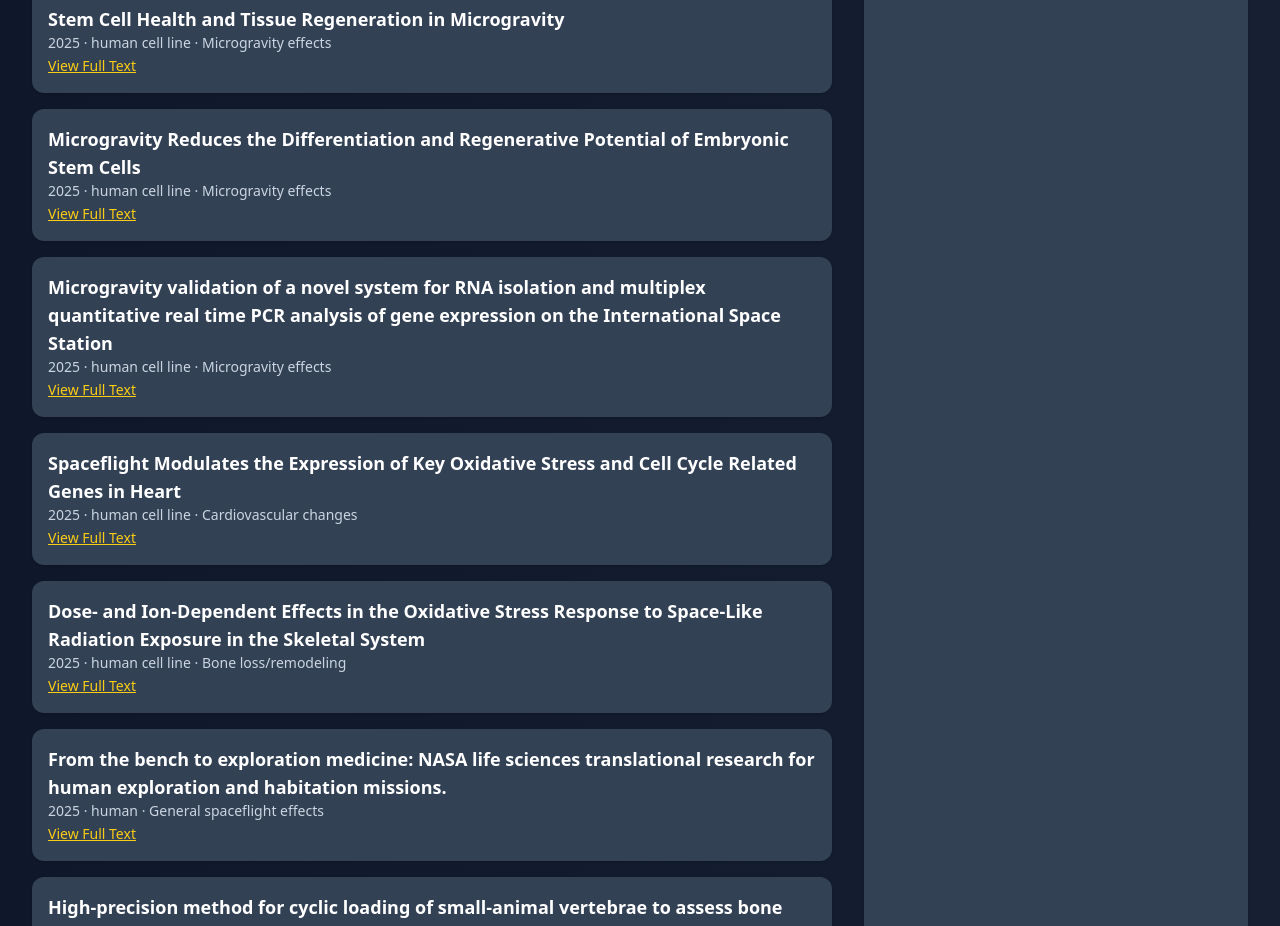
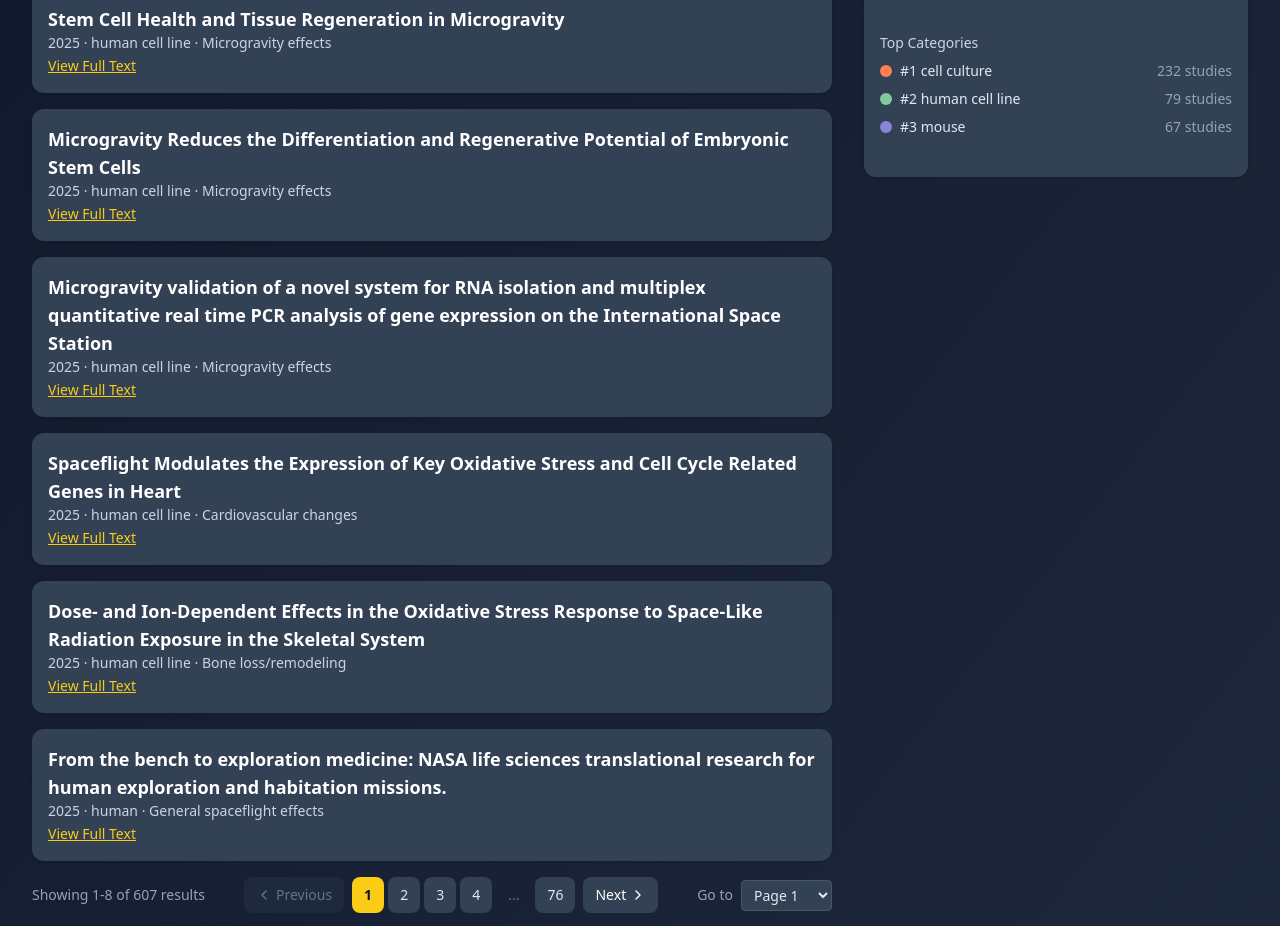
Before and after one commit to laineyl-cmu-F24/nasa, a React (Vite) app: page / in a window 1280 px wide. Shown: the part 495-1421 px from the top of the page. Built offline with nearby package versions, Linux system fonts and the light colour scheme.

Commit message:
update ui

```diff
--- a/src/App.jsx
+++ b/src/App.jsx
@@ -8,20 +8,31 @@ import { useSearch } from "./hooks/useSearch"
 import { mockPubs } from "./data/mockData"
 
 export default function App() {
-  const { query, setQuery, filteredPublications } = useSearch(mockPubs)
+  const {
+    query,
+    setQuery,
+    filteredPublications,
+    allFilteredPublications,
+    currentPage,
+    totalPages,
+    totalItems,
+    itemsPerPage,
+    onPageChange
+  } = useSearch(mockPubs, 8) // 每页显示8条结果
 
   useEffect(() => {
     console.log("Filtered Publications:", filteredPublications)
+    console.log("All Filtered Publications:", allFilteredPublications)
     console.log("Mock Publications:", mockPubs)
-  }, [filteredPublications])
+  }, [filteredPublications, allFilteredPublications])
 
   const dynamicOrganismStats = useMemo(() => {
     const stats = {}
-    filteredPublications.forEach((pub) => {
+    allFilteredPublications.forEach((pub) => {
       stats[pub.organism] = (stats[pub.organism] || 0) + 1
     })
     return Object.entries(stats).map(([name, value]) => ({ name, value }))
-  }, [filteredPublications])
+  }, [allFilteredPublications])
 
   return (
     <div className="min-h-screen bg-gradient-to-br from-slate-900 to-slate-800 text-white p-8">
@@ -30,7 +41,14 @@ export default function App() {
       <SearchBar query={query} onQueryChange={setQuery} />
 
       <div className="grid grid-cols-1 md:grid-cols-3 gap-8">
-        <PublicationResults publications={filteredPublications} />
+        <PublicationResults
+          publications={filteredPublications}
+          currentPage={currentPage}
+          totalPages={totalPages}
+          totalItems={totalItems}
+          itemsPerPage={itemsPerPage}
+          onPageChange={onPageChange}
+        />
         <OrganismChart data={dynamicOrganismStats} />
       </div>
 
--- a/src/components/OrganismChart.jsx
+++ b/src/components/OrganismChart.jsx
@@ -7,10 +7,22 @@ export default function OrganismChart({ data }) {
     return data.map((_, index) => baseColors[index % baseColors.length])
   }, [data])
 
+  // 获取前三最多的类别
+  const topThree = useMemo(() => {
+    return [...data]
+      .sort((a, b) => b.value - a.value)
+      .slice(0, 3)
+      .map((item, index) => ({
+        ...item,
+        color: COLORS[data.findIndex(d => d.name === item.name)],
+        rank: index + 1
+      }))
+  }, [data, COLORS])
+
   return (
-    <div className="bg-slate-700 rounded-xl p-4 shadow">
+    <div className="bg-slate-700 rounded-xl p-4 shadow" style={{ height: 500 }}>
       <h2 className="text-xl font-semibold mb-4">Organism Distribution</h2>
-      <ResponsiveContainer width="100%" height={250}>
+      <ResponsiveContainer width="100%" height={280}>
         <PieChart>
           <Pie
             data={data}
@@ -18,7 +30,7 @@ export default function OrganismChart({ data }) {
             nameKey="name"
             cx="50%"
             cy="50%"
-            outerRadius={80}
+            outerRadius={100}
             label
           >
             {data.map((entry, index) => (
@@ -31,6 +43,27 @@ export default function OrganismChart({ data }) {
           <Tooltip />
         </PieChart>
       </ResponsiveContainer>
+
+      {/* Top 3 categories */}
+      <div className="mt-4 space-y-2">
+        <h3 className="text-sm font-medium text-slate-300 mb-2">Top Categories</h3>
+        {topThree.map((item) => (
+          <div key={item.name} className="flex items-center justify-between text-sm">
+            <div className="flex items-center gap-2">
+              <div
+                className="w-3 h-3 rounded-full"
+                style={{ backgroundColor: item.color }}
+              />
+              <span className="text-slate-200">
+                #{item.rank} {item.name}
+              </span>
+            </div>
+            <span className="text-slate-400 font-medium">
+              {item.value} studies
+            </span>
+          </div>
+        ))}
+      </div>
     </div>
   )
 }
--- /dev/null
+++ b/src/components/Pagination.jsx
@@ -0,0 +1,122 @@
+import { ChevronLeft, ChevronRight } from "lucide-react"
+
+export default function Pagination({
+  currentPage,
+  totalPages,
+  onPageChange,
+  totalItems,
+  itemsPerPage
+}) {
+  const startItem = (currentPage - 1) * itemsPerPage + 1
+  const endItem = Math.min(currentPage * itemsPerPage, totalItems)
+
+  const getPageNumbers = () => {
+    const pages = []
+    const maxVisiblePages = 5
+
+    if (totalPages <= maxVisiblePages) {
+      // 如果总页数少于等于5页，显示所有页码
+      for (let i = 1; i <= totalPages; i++) {
+        pages.push(i)
+      }
+    } else {
+      // 复杂的分页逻辑
+      if (currentPage <= 3) {
+        // 当前页在前3页
+        for (let i = 1; i <= 4; i++) {
+          pages.push(i)
+        }
+        pages.push('...')
+        pages.push(totalPages)
+      } else if (currentPage >= totalPages - 2) {
+        // 当前页在后3页
+        pages.push(1)
+        pages.push('...')
+        for (let i = totalPages - 3; i <= totalPages; i++) {
+          pages.push(i)
+        }
+      } else {
+        // 当前页在中间
+        pages.push(1)
+        pages.push('...')
+        for (let i = currentPage - 1; i <= currentPage + 1; i++) {
+          pages.push(i)
+        }
+        pages.push('...')
+        pages.push(totalPages)
+      }
+    }
+
+    return pages
+  }
+
+  if (totalPages <= 1) return null
+
+  return (
+    <div className="flex flex-col sm:flex-row items-center justify-between gap-4 mt-6">
+      {/* Results count */}
+      <div className="text-sm text-slate-400">
+        Showing {startItem}-{endItem} of {totalItems} results
+      </div>
+
+      {/* Pagination controls */}
+      <div className="flex items-center gap-2">
+        {/* Previous page button */}
+        <button
+          onClick={() => onPageChange(currentPage - 1)}
+          disabled={currentPage === 1}
+          className="flex items-center gap-1 px-3 py-2 text-sm bg-slate-700 hover:bg-slate-600 disabled:bg-slate-800 disabled:text-slate-500 disabled:cursor-not-allowed rounded-lg transition-colors"
+        >
+          <ChevronLeft className="w-4 h-4" />
+          Previous
+        </button>
+
+        {/* Page number buttons */}
+        <div className="flex items-center gap-1">
+          {getPageNumbers().map((page, index) => (
+            <button
+              key={index}
+              onClick={() => typeof page === 'number' && onPageChange(page)}
+              disabled={page === '...'}
+              className={`px-3 py-2 text-sm rounded-lg transition-colors ${
+                page === currentPage
+                  ? 'bg-yellow-400 text-slate-900 font-semibold'
+                  : page === '...'
+                  ? 'text-slate-500 cursor-default'
+                  : 'bg-slate-700 hover:bg-slate-600 text-slate-200'
+              }`}
+            >
+              {page}
+            </button>
+          ))}
+        </div>
+
+        {/* Next page button */}
+        <button
+          onClick={() => onPageChange(currentPage + 1)}
+          disabled={currentPage === totalPages}
+          className="flex items-center gap-1 px-3 py-2 text-sm bg-slate-700 hover:bg-slate-600 disabled:bg-slate-800 disabled:text-slate-500 disabled:cursor-not-allowed rounded-lg transition-colors"
+        >
+          Next
+          <ChevronRight className="w-4 h-4" />
+        </button>
+      </div>
+
+      {/* Quick jump */}
+      <div className="flex items-center gap-2 text-sm text-slate-400">
+        <span>Go to</span>
+        <select
+          value={currentPage}
+          onChange={(e) => onPageChange(parseInt(e.target.value))}
+          className="px-2 py-1 bg-slate-700 border border-slate-600 rounded text-slate-200 focus:outline-none focus:border-yellow-400"
+        >
+          {Array.from({ length: totalPages }, (_, i) => i + 1).map(page => (
+            <option key={page} value={page}>
+              Page {page}
+            </option>
+          ))}
+        </select>
+      </div>
+    </div>
+  )
+}
--- a/src/components/PublicationResults.jsx
+++ b/src/components/PublicationResults.jsx
@@ -1,14 +1,48 @@
 import PublicationCard from "./PublicationCard"
+import Pagination from "./Pagination"
 
-export default function PublicationResults({ publications }) {
+export default function PublicationResults({
+  publications,
+  currentPage,
+  totalPages,
+  totalItems,
+  itemsPerPage,
+  onPageChange
+}) {
   return (
     <div className="md:col-span-2 space-y-4">
-      <h2 className="text-xl font-semibold mb-2">Search Results</h2>
-      {publications.map((pub, i) => (
-        <PublicationCard key={i} publication={pub} />
-      ))}
-      {publications.length === 0 && (
-        <p className="text-slate-400">No results found.</p>
+      <div className="flex items-center justify-between">
+        <h2 className="text-xl font-semibold">Search Results</h2>
+        {totalItems > 0 && (
+          <span className="text-sm text-slate-400">
+            Found {totalItems} results
+          </span>
+        )}
+      </div>
+
+      {publications.length === 0 ? (
+        <div className="text-center py-12">
+          <p className="text-slate-400 text-lg">No results found</p>
+          <p className="text-slate-500 text-sm mt-2">
+            Try using different keywords to search
+          </p>
+        </div>
+      ) : (
+        <>
+          <div className="space-y-4">
+            {publications.map((pub, i) => (
+              <PublicationCard key={`${pub.link}-${i}`} publication={pub} />
+            ))}
+          </div>
+
+          <Pagination
+            currentPage={currentPage}
+            totalPages={totalPages}
+            onPageChange={onPageChange}
+            totalItems={totalItems}
+            itemsPerPage={itemsPerPage}
+          />
+        </>
       )}
     </div>
   )
--- a/src/hooks/useSearch.js
+++ b/src/hooks/useSearch.js
@@ -1,4 +1,4 @@
-import { useState, useMemo } from "react"
+import { useState, useMemo, useEffect } from "react"
 
 const norm = (s) =>
   (s ?? "").toString().toLowerCase().normalize("NFKC").trim()
@@ -33,8 +33,14 @@ function diceBigram(a, b) {
   return (2 * inter) / (A.length + B.length)
 }
 
-export function useSearch(publications) {
+export function useSearch(publications, itemsPerPage = 10) {
   const [query, setQuery] = useState("")
+  const [currentPage, setCurrentPage] = useState(1)
+
+  // 当搜索查询改变时，重置到第一页
+  useEffect(() => {
+    setCurrentPage(1)
+  }, [query])
 
   const filteredPublications = useMemo(() => {
     if (!query.trim()) return publications
@@ -67,9 +73,28 @@ export function useSearch(publications) {
       .sort((a, b) => b._score - a._score)
   }, [publications, query])
 
+  // 计算分页数据
+  const totalItems = filteredPublications.length
+  const totalPages = Math.ceil(totalItems / itemsPerPage)
+  const startIndex = (currentPage - 1) * itemsPerPage
+  const endIndex = startIndex + itemsPerPage
+  const currentPageData = filteredPublications.slice(startIndex, endIndex)
+
+  const handlePageChange = (page) => {
+    if (page >= 1 && page <= totalPages) {
+      setCurrentPage(page)
+    }
+  }
+
   return {
     query,
     setQuery,
-    filteredPublications,
+    filteredPublications: currentPageData,
+    allFilteredPublications: filteredPublications,
+    currentPage,
+    totalPages,
+    totalItems,
+    itemsPerPage,
+    onPageChange: handlePageChange,
   }
 }
```
